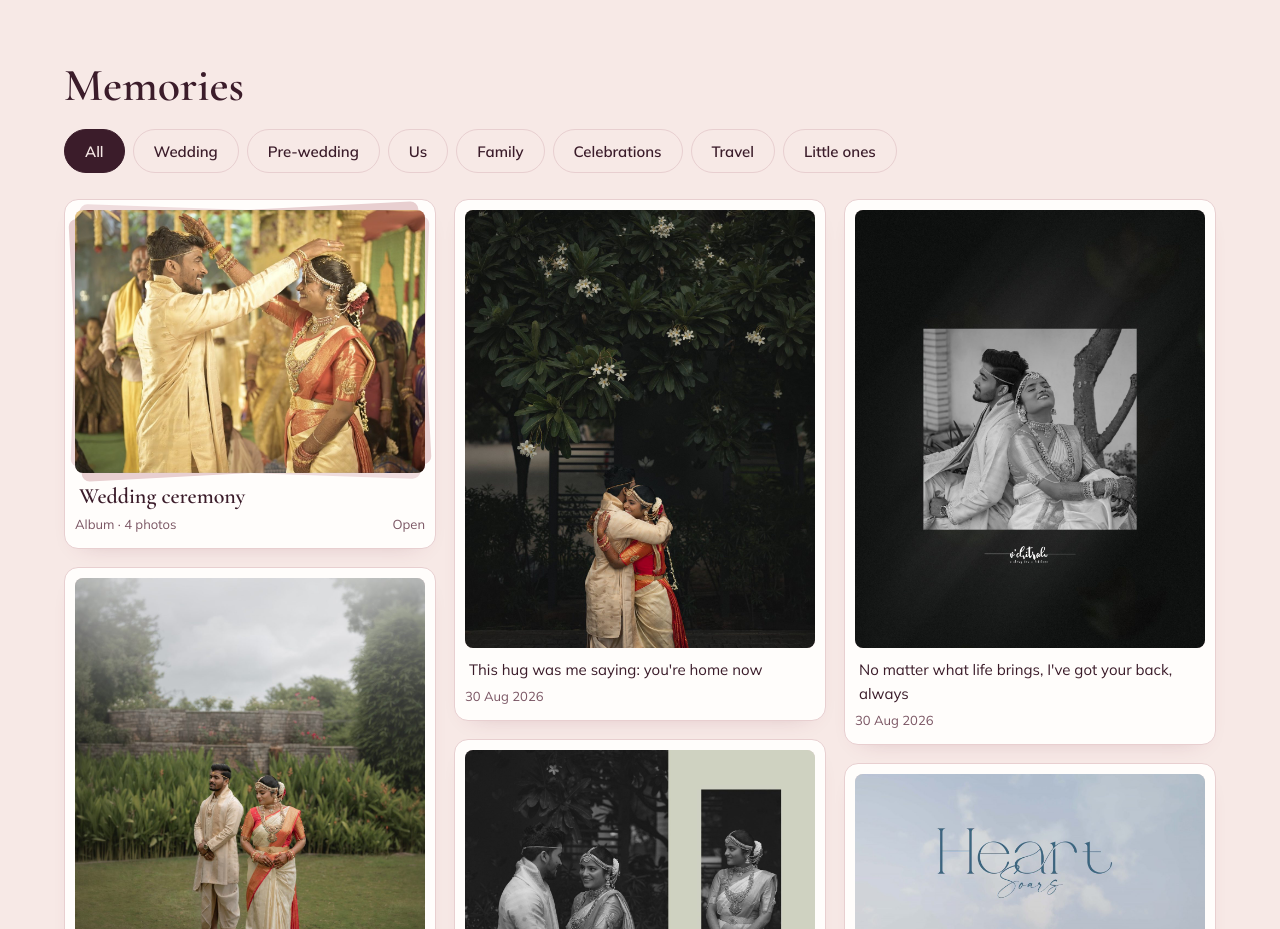
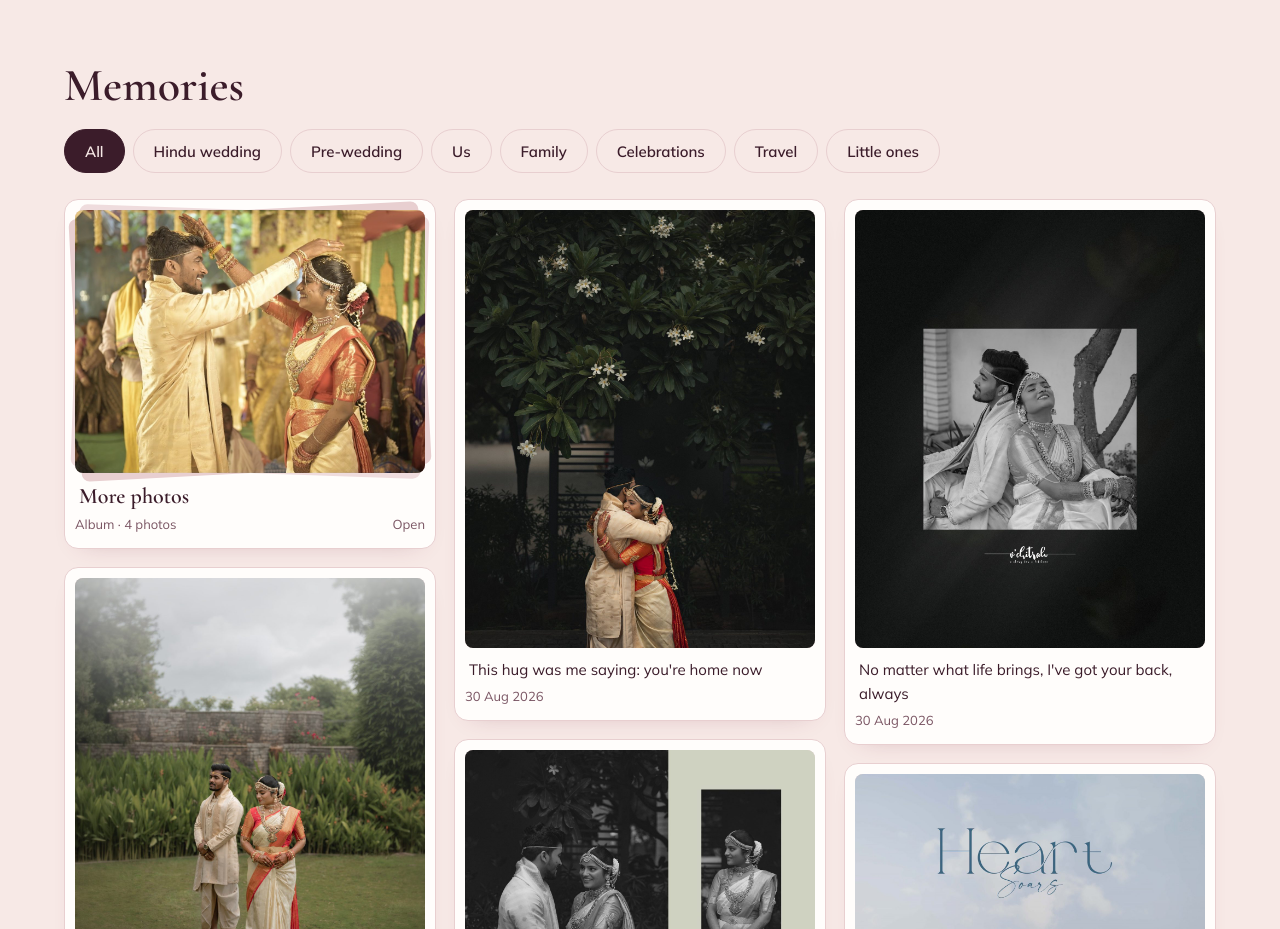
Before and after one commit to ajhr123/ajay-harini, a plain HTML site: page index.html in a window 1280 px wide. Shown: the part 1940-2869 px from the top of the page. Drawn offline with nearby package versions, Linux system fonts and the light colour scheme.

Commit message:
Rename Wedding to Hindu wedding; ceremony album to More photos
Co-Authored-By: Claude Opus 5.5 <noreply@anthropic.com>
Claude-Session: https://claude.ai/code/session_015qCXLi5wJVaNCC8aWCwGuR

```diff
--- a/index.html
+++ b/index.html
@@ -170,7 +170,7 @@ input,select,textarea{font:16px Mulish,sans-serif;padding:11px 12px;border:1.5px
 {
 const $=id=>document.getElementById(id);
 const esc=s=>String(s??'').replace(/[&<>"']/g,c=>({'&':'&amp;','<':'&lt;','>':'&gt;','"':'&quot;',"'":'&#39;'}[c]));
-const CH=['All','Wedding','Pre-wedding','Us','Family','Celebrations','Travel','Little ones'];
+const CH=['All','Hindu wedding','Pre-wedding','Us','Family','Celebrations','Travel','Little ones'];
 let chapter='All',items=[],view=[],cur=0;
 const BDAY=new Date('2026-11-30T00:00:00+11:00');
 const NOTE='30 November 2026. A little film of our years together, made with love.';
--- a/memories.json
+++ b/memories.json
@@ -6,105 +6,105 @@
    "type": "image",
    "caption": "Even standing still beside you, my heart was running towards you",
    "date": "2026-08-30",
-   "chapter": "Wedding"
+   "chapter": "Hindu wedding"
   },
   {
    "file": "wedding-02.jpg",
    "type": "image",
    "caption": "I wasn't looking at the garden, Harini. I was looking at my whole future",
    "date": "2026-08-30",
-   "chapter": "Wedding"
+   "chapter": "Hindu wedding"
   },
   {
    "file": "wedding-03.jpg",
    "type": "image",
    "caption": "Every step I take from now on, I want to take with you",
    "date": "2026-08-30",
-   "chapter": "Wedding"
+   "chapter": "Hindu wedding"
   },
   {
    "file": "wedding-04.jpg",
    "type": "image",
    "caption": "Under your favourite flowers, holding my favourite hand",
    "date": "2026-08-30",
-   "chapter": "Wedding"
+   "chapter": "Hindu wedding"
   },
   {
    "file": "wedding-05.jpg",
    "type": "image",
    "caption": "Yesterday, today and every day after, I am always yours",
    "date": "2026-08-30",
-   "chapter": "Wedding"
+   "chapter": "Hindu wedding"
   },
   {
    "file": "wedding-06.jpg",
    "type": "image",
    "caption": "Standing there, all I was waiting for was you",
    "date": "2026-08-30",
-   "chapter": "Wedding"
+   "chapter": "Hindu wedding"
   },
   {
    "file": "wedding-07.jpg",
    "type": "image",
    "caption": "You smiled at me, and the whole world went quiet",
    "date": "2026-08-30",
-   "chapter": "Wedding"
+   "chapter": "Hindu wedding"
   },
   {
    "file": "wedding-08.jpg",
    "type": "image",
    "caption": "This hug was me saying: you're home now",
    "date": "2026-08-30",
-   "chapter": "Wedding"
+   "chapter": "Hindu wedding"
   },
   {
    "file": "wedding-09.jpg",
    "type": "image",
    "caption": "You make me laugh like nobody else ever could",
    "date": "2026-08-30",
-   "chapter": "Wedding"
+   "chapter": "Hindu wedding"
   },
   {
    "file": "wedding-10.jpg",
    "type": "image",
    "caption": "Even your tears were beautiful that day. I promise to give you only happy ones",
    "date": "2026-08-30",
-   "chapter": "Wedding"
+   "chapter": "Hindu wedding"
   },
   {
    "file": "wedding-11.jpg",
    "type": "image",
    "caption": "My favourite sound in the world is your laugh",
    "date": "2026-08-30",
-   "chapter": "Wedding"
+   "chapter": "Hindu wedding"
   },
   {
    "file": "wedding-12.jpg",
    "type": "image",
    "caption": "Everyone showered us with blessings, but my biggest blessing was sitting right next to me",
    "date": "2026-08-30",
-   "chapter": "Wedding"
+   "chapter": "Hindu wedding"
   },
   {
    "file": "wedding-13.jpg",
    "type": "image",
    "caption": "Wherever you are, that's where I belong",
    "date": "2026-08-30",
-   "chapter": "Wedding"
+   "chapter": "Hindu wedding"
   },
   {
    "file": "wedding-14.jpg",
    "type": "image",
    "caption": "Lying here with you, I knew I had everything I'd ever wanted",
    "date": "2026-08-30",
-   "chapter": "Wedding"
+   "chapter": "Hindu wedding"
   },
   {
    "file": "wedding-15.jpg",
    "type": "image",
    "caption": "No matter what life brings, I've got your back, always",
    "date": "2026-08-30",
-   "chapter": "Wedding"
+   "chapter": "Hindu wedding"
   },
   {
    "file": "vizag-01.jpg",
@@ -159,32 +159,32 @@
    "type": "image",
    "caption": "The moment I placed jeelakarra bellam on your head, I knew we were one forever",
    "date": "2026-08-30",
-   "chapter": "Wedding",
-   "folder": "Wedding ceremony"
+   "chapter": "Hindu wedding",
+   "folder": "More photos"
   },
   {
    "file": "ceremony-02.jpg",
    "type": "image",
    "caption": "That smile, that touch. This is the face I want to wake up to for the rest of my life",
    "date": "2026-08-30",
-   "chapter": "Wedding",
-   "folder": "Wedding ceremony"
+   "chapter": "Hindu wedding",
+   "folder": "More photos"
   },
   {
    "file": "ceremony-03.jpg",
    "type": "image",
    "caption": "Surrounded by garlands, family and blessings, and still your smile shone brighter than everything",
    "date": "2026-08-30",
-   "chapter": "Wedding",
-   "folder": "Wedding ceremony"
+   "chapter": "Hindu wedding",
+   "folder": "More photos"
   },
   {
    "file": "ceremony-04.jpg",
    "type": "image",
    "caption": "Walking towards me with that smile. My heart still skips a beat remembering it",
    "date": "2026-08-30",
-   "chapter": "Wedding",
-   "folder": "Wedding ceremony"
+   "chapter": "Hindu wedding",
+   "folder": "More photos"
   }
  ]
 }
```
